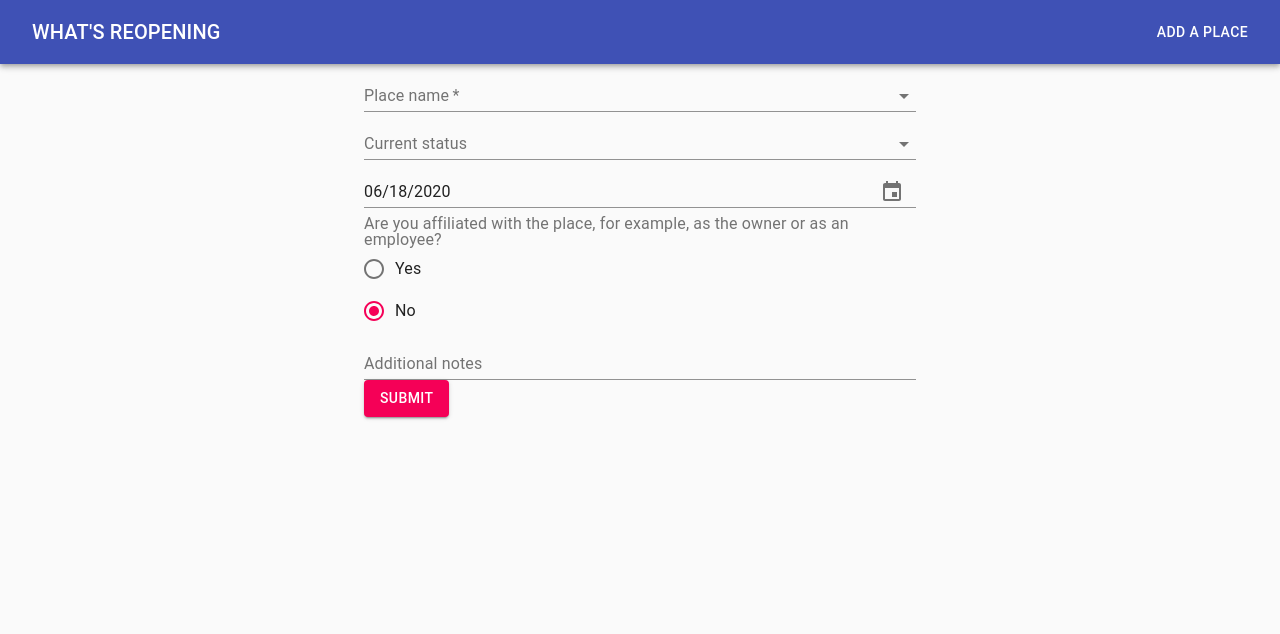
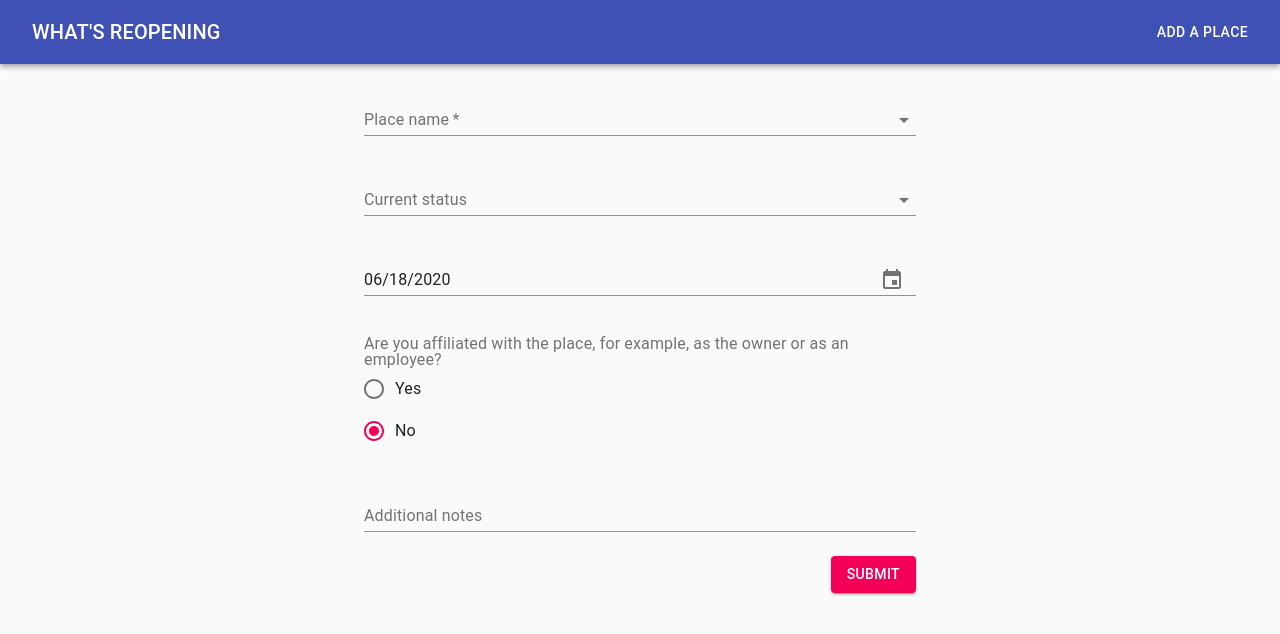
Before and after one commit to kennethlng/whats-reopening-web, a React (Create React App) app: page /add in a window 1280 px wide. Shown: the top 634 px of the page. Built offline with nearby package versions, Linux system fonts and the light colour scheme.

Commit message:
Fixed styling, added validation

```diff
--- a/src/components/AddPlace/AddPlace.js
+++ b/src/components/AddPlace/AddPlace.js
@@ -2,6 +2,7 @@ import React from 'react';
 import { AddPlaceContext } from './context';
 import SubmitResponseSnackbar from './SubmitResponseSnackbar';
 import { withStyles } from '@material-ui/core/styles';
+import Grid from '@material-ui/core/Grid';
 import * as api from '../../api';
 import * as CONSTANTS from '../../constants/database';
 import PlaceAutocomplete from './PlaceAutocomplete';
@@ -16,12 +17,20 @@ import CircularProgress from '@material-ui/core/CircularProgress';
 import CssBaseline from '@material-ui/core/CssBaseline';
 
 const styles = theme => ({
-    root: {
-
+    form: {
+        width: '100%',
+        marginTop: theme.spacing(3)
     },
     backdrop: {
         zIndex: theme.zIndex.drawer + 1,
         color: '#fff'
+    },
+    buttonContainer: {
+        display: 'flex',
+        justifyContent: 'flex-end'
+    },
+    submit: {
+        margin: theme.spacing(3, 0, 2)
     }
 })
 
@@ -42,41 +51,42 @@ class AddPlace extends React.Component {
     handleSubmit = (e) => {
         e.preventDefault();
 
+        console.log("Sbumit")
         const { googlePlacePrediction, status, openingDate, isAffiliated, affiliateName, affiliateEmail, notes } = this.state;
         const _this = this;
 
-        this.setState({
-            loading: true
-        }, () => {
-            api.placesApi.places().add({
-                [CONSTANTS.MAIN_TEXT]: googlePlacePrediction.structured_formatting.main_text,
-                [CONSTANTS.SECONDARY_TEXT]: googlePlacePrediction.structured_formatting.secondary_text,
-                [CONSTANTS.GOOGLE_PLACE_ID]: googlePlacePrediction.place_id,
-                [CONSTANTS.STATUS]: status,
-                [CONSTANTS.OPENING_DATE]: openingDate,
-                [CONSTANTS.IS_AFFILIATED]: isAffiliated,
-                [CONSTANTS.AFFILIATE]: {
-                    [CONSTANTS.NAME]: affiliateName,
-                    [CONSTANTS.EMAIL]: affiliateEmail
-                },
-                [CONSTANTS.NOTES]: notes
-            })
-            .then(function(docRef) {
-                _this.setState({
-                    loading: false,
-                    snackbarMessage: "Place successfully added",
-                    snackbarOpen: true
-                })
-            })
-            .catch(function(error) {
-                console.log("Error adding place: ", error);
-                _this.setState({
-                    loading: false,
-                    snackbarMessage: "Error adding place",
-                    snackbarOpen: true
-                })
-            })
-        })
+        // this.setState({
+        //     loading: true
+        // }, () => {
+        //     api.placesApi.places().add({
+        //         [CONSTANTS.MAIN_TEXT]: googlePlacePrediction.structured_formatting.main_text,
+        //         [CONSTANTS.SECONDARY_TEXT]: googlePlacePrediction.structured_formatting.secondary_text,
+        //         [CONSTANTS.GOOGLE_PLACE_ID]: googlePlacePrediction.place_id,
+        //         [CONSTANTS.STATUS]: status,
+        //         [CONSTANTS.OPENING_DATE]: openingDate,
+        //         [CONSTANTS.IS_AFFILIATED]: isAffiliated,
+        //         [CONSTANTS.AFFILIATE]: {
+        //             [CONSTANTS.NAME]: affiliateName,
+        //             [CONSTANTS.EMAIL]: affiliateEmail
+        //         },
+        //         [CONSTANTS.NOTES]: notes
+        //     })
+        //     .then(function(docRef) {
+        //         _this.setState({
+        //             loading: false,
+        //             snackbarMessage: "Place successfully added",
+        //             snackbarOpen: true
+        //         })
+        //     })
+        //     .catch(function(error) {
+        //         console.log("Error adding place: ", error);
+        //         _this.setState({
+        //             loading: false,
+        //             snackbarMessage: "Error adding place",
+        //             snackbarOpen: true
+        //         })
+        //     })
+        // })
     }
 
     handleSnackbarClose = () => {
@@ -108,15 +118,29 @@ class AddPlace extends React.Component {
                     }}
                 >
                     <Container maxWidth="sm">
-                        <form className={classes.root} noValidate autoComplete="off" onSubmit={this.handleSubmit}>
+                        <form className={classes.form} autoComplete="off" onSubmit={this.handleSubmit}>
+                            <Grid container spacing={4}>
+                                <Grid item xs={12}>
                                     <PlaceAutocomplete/>
+                                </Grid>
+                                <Grid item xs={12}>
                                     <StatusSelect/>
+                                </Grid>
+                                <Grid item xs={12}>
                                     <OpeningDatePicker/>
+                                </Grid>
+                                <Grid item xs={12}>
                                     <Affiliate/>
+                                </Grid>
+                                <Grid item xs={12}>
                                     <NotesTextField/>
-                            <Button variant="contained" color="secondary" type="submit" disabled={loading}>
+                                </Grid>
+                            </Grid>
+                            <div className={classes.buttonContainer}>
+                                <Button className={classes.submit} variant="contained" color="secondary" type="submit" disabled={loading}>
                                     Submit
                                 </Button>
+                            </div>
                         </form>
                     </Container>
                     <Backdrop className={classes.backdrop} open={loading}>
```
Lines whose indentation alone changed are shown as unchanged.
